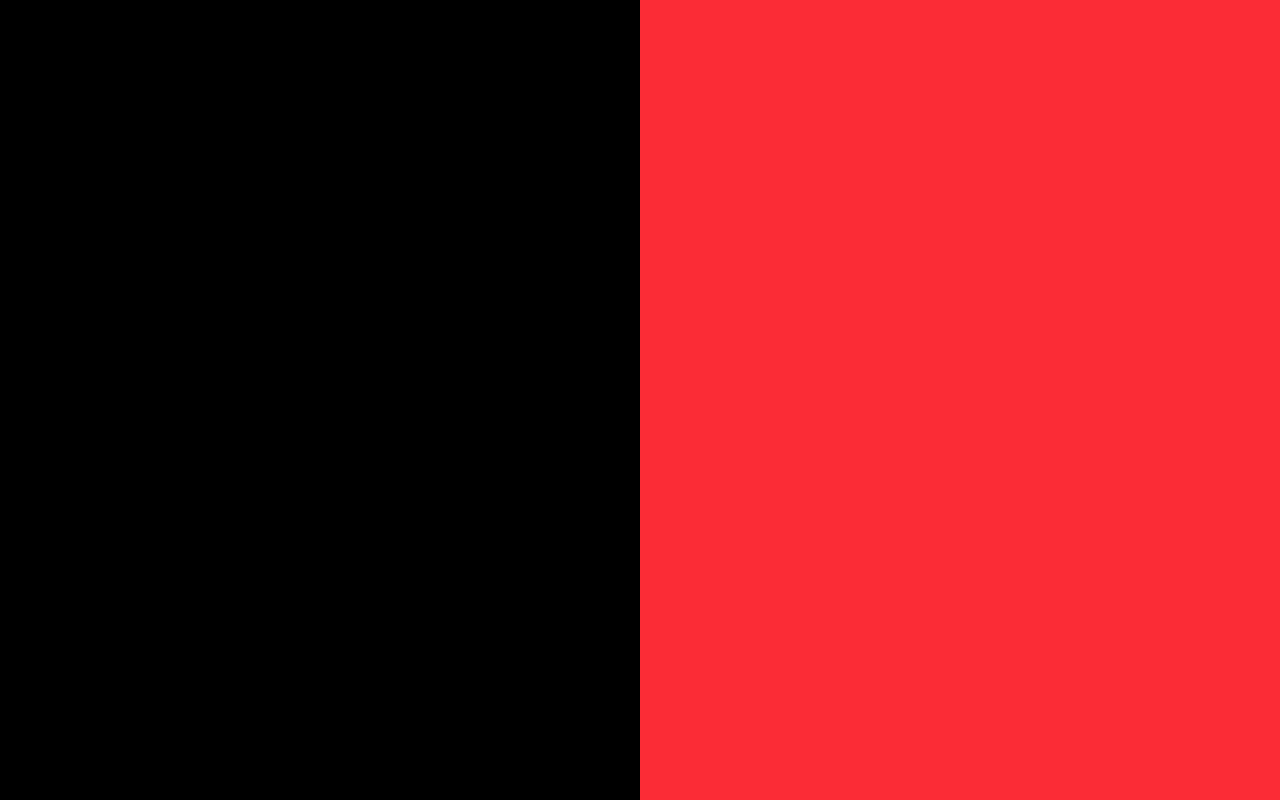
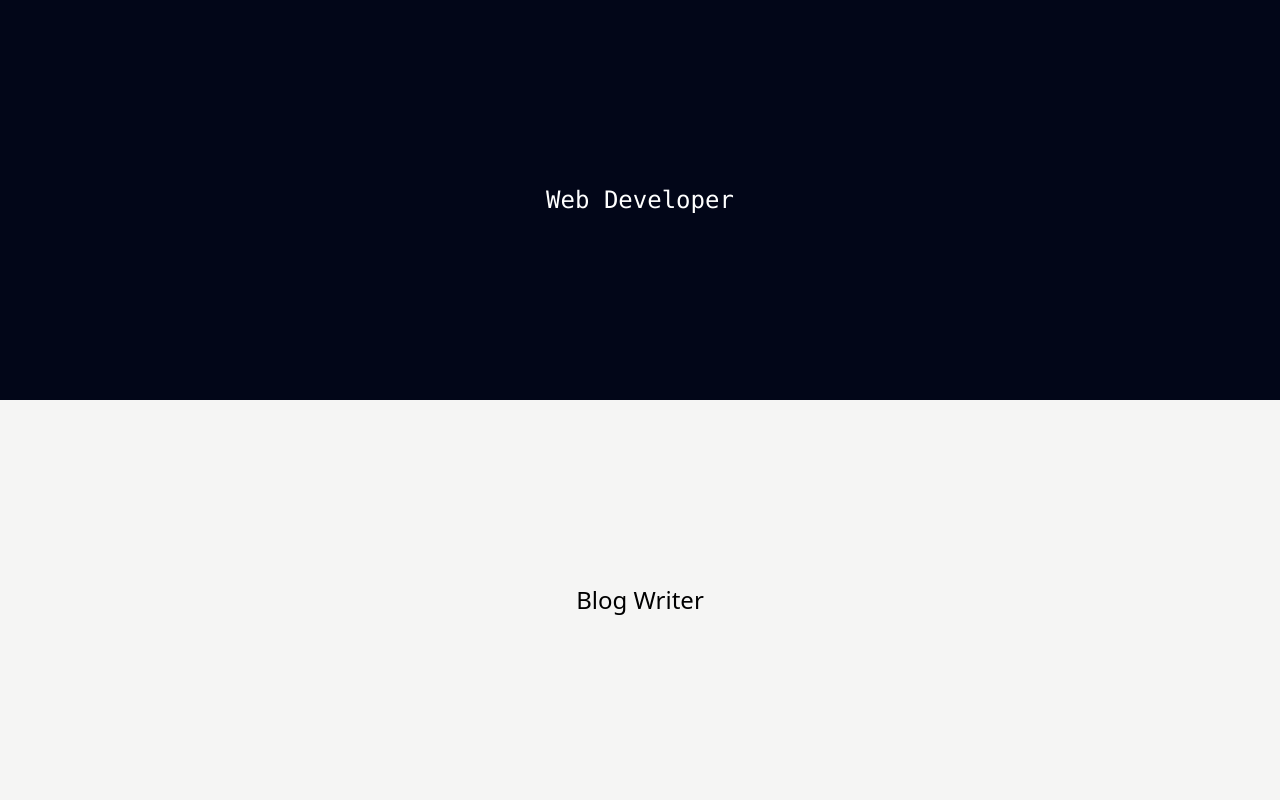
Before and after one commit to devahmadpk/Portfolio, a React (Vite) app: page / in a window 1280 px wide. Built offline with nearby package versions, Linux system fonts and the light colour scheme.

Commit message:
Created a landing page for portfolio selection

```diff
--- a/src/modules/Landing.jsx
+++ b/src/modules/Landing.jsx
@@ -5,12 +5,18 @@ function Landing() {
     return (
         <>
         {/* Main div that contains 50 - 50 split of both portfolios */}
-            <main className="flex w-full h-screen p-0">
-                <div className="w-1/2 bg-black">
+            <main className="flex flex-col w-full h-screen">
+                <div className="w-full bg-slate-950 font-mono h-1/2 text-white flex justify-center items-center
+                    hover:h-3/4 transition-all duration-500 ease-in-out
+                ">
+                        <h2 className="text-2xl">Web Developer</h2>
 
                 </div>
 
-                <div className="w-1/2 bg-red-500">
+                <div className="w-full bg-stone-100 text-black h-1/2 flex justify-center items-center
+                    hover:h-3/4 transition-all duration-500 ease-in-out
+                ">
+                        <h2 className="text-2xl">Blog Writer</h2>
 
                 </div>
             </main>
```
